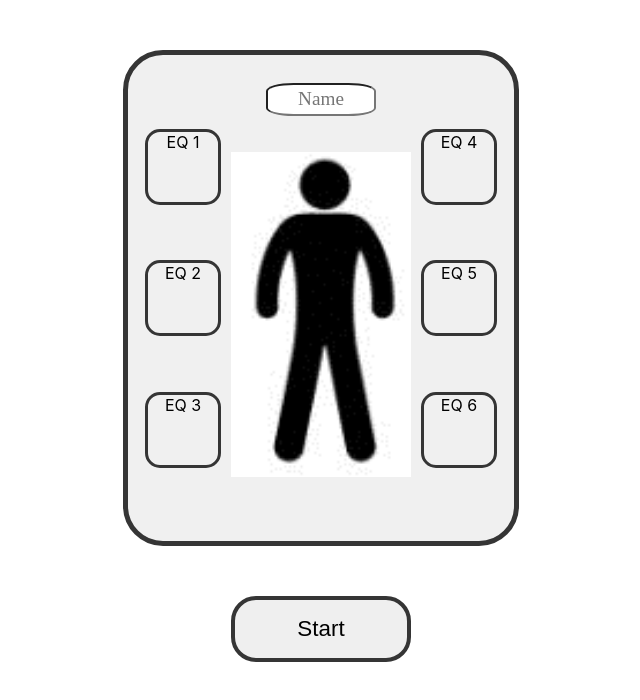
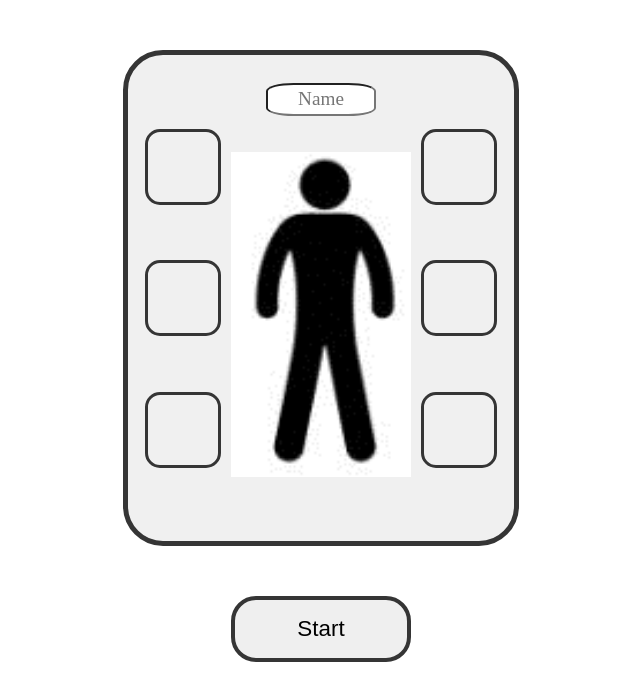
Before and after one commit to Konstantin-nik/Fighting-Lobby, a React (Create React App) app in the folder my-app/: page / in a window 1280 px wide. Shown: the top 700 px of the page, without its empty margins (319-959 px from the left). Built offline with nearby package versions, Linux system fonts and the light colour scheme.

Commit message:
to react components v1

```diff
--- /dev/null
+++ b/my-app/src/App.js
@@ -0,0 +1,7 @@
+import Lobby from "./pages/Lobby";
+
+function App() {
+  return <Lobby />;
+}
+
+export default App;
--- a/my-app/src/Lobby.js
+++ /dev/null
@@ -1,28 +0,0 @@
-import "./Lobby.css";
-import stickman from "./pict/stickman.gif";
-
-function Lobby() {
-  return (
-    <>
-      <div id="stickman-equip-field">
-        <div id="column">
-          <div id="item-equip-field">EQ 1</div>
-          <div id="item-equip-field">EQ 2</div>
-          <div id="item-equip-field">EQ 3</div>
-        </div>
-        <div id="column1">
-          <input id="stickman-name" placeholder="Name" />
-          <img alt="stickman" id="stickman-img" src={stickman}></img>
-        </div>
-        <div id="column">
-          <div id="item-equip-field">EQ 4</div>
-          <div id="item-equip-field">EQ 5</div>
-          <div id="item-equip-field">EQ 6</div>
-        </div>
-      </div>
-      <button id="start-button">Start</button>
-    </>
-  );
-}
-
-export default Lobby;
--- a/my-app/src/index.css
+++ b/my-app/src/index.css
@@ -18,4 +18,5 @@ code {
   flex-direction: column;
   align-content: center;
   align-items: center;
+  user-select: none;
 }
--- a/my-app/src/index.js
+++ b/my-app/src/index.js
@@ -1,13 +1,13 @@
 import React from "react";
 import ReactDOM from "react-dom/client";
 import "./index.css";
-import Lobby from "./Lobby";
+import App from "./App";
 import reportWebVitals from "./reportWebVitals";
 
 const root = ReactDOM.createRoot(document.getElementById("root"));
 root.render(
   <React.StrictMode>
-    <Lobby />
+    <App />
   </React.StrictMode>
 );
 
--- /dev/null
+++ b/my-app/src/pages/Lobby/EquipField/Item/index.css
@@ -0,0 +1,9 @@
+#item-equip-field {
+    display: flex;
+    justify-content: center;
+    align-content: center;
+    border: solid rgb(53, 53, 53) 3px;
+    border-radius: 15px;
+    height: 70px;
+    width: 70px;
+}
--- /dev/null
+++ b/my-app/src/pages/Lobby/EquipField/Item/index.js
@@ -0,0 +1,7 @@
+import "./index.css";
+
+const Item = () => {
+  return <div id="item-equip-field"></div>;
+};
+
+export default Item;
--- /dev/null
+++ b/my-app/src/pages/Lobby/EquipField/index.css
@@ -0,0 +1,47 @@
+#stickman-equip-field {
+    display: flex;
+    justify-content: center;
+    align-content: center;
+    border: solid rgb(53, 53, 53) 5px;
+    border-radius: 40px;
+    height: 450px;
+    width: 350px;
+    padding: 18px;
+    margin: 50px;
+    background: #f0f0f0;
+}
+
+#column {
+    display: flex;
+    align-content: center;
+    align-items: center;
+    flex-direction: column;
+    justify-content: space-evenly;
+}
+
+#stickman-img {
+    display: flex;
+    justify-content: center;
+    align-content: center;
+    flex-direction: column;
+    padding: 26px 0px 26px 0px;
+    width: 180px;
+    margin: 10px;
+}
+
+#stickman-name {
+    text-align: center;
+    width: 50%;
+    padding: 0.2rem;
+    font-family: italic;
+    font-size: 1.2em;
+    border-radius: 25%;
+}
+
+#column1 {
+    display: flex;
+    align-content: center;
+    justify-content: center;
+    align-items: center;
+    flex-direction: column;
+}
--- /dev/null
+++ b/my-app/src/pages/Lobby/EquipField/index.js
@@ -0,0 +1,30 @@
+import Item from "./Item";
+
+import stickman from "../../../pict/stickman.gif";
+
+import "./index.css";
+
+function EquipField() {
+  return (
+    <>
+      <div id="stickman-equip-field">
+        <div id="column">
+          <Item />
+          <Item />
+          <Item />
+        </div>
+        <div id="column1">
+          <input id="stickman-name" placeholder="Name" />
+          <img alt="stickman" id="stickman-img" src={stickman}></img>
+        </div>
+        <div id="column">
+          <Item />
+          <Item />
+          <Item />
+        </div>
+      </div>
+    </>
+  );
+}
+
+export default EquipField;
--- /dev/null
+++ b/my-app/src/pages/Lobby/index.css
@@ -0,0 +1,9 @@
+
+#start-button {
+    border: solid rgb(53, 53, 53) 4px;
+    border-radius: 25px;
+    padding: 1rem 3rem 1rem 3rem;
+    font-family: sans-serif;
+    font-size: 1.4em;
+    width: 180px;
+}
--- /dev/null
+++ b/my-app/src/pages/Lobby/index.js
@@ -0,0 +1,18 @@
+import EquipField from "./EquipField";
+
+import "./index.css";
+
+const Start = () => {
+  return <button id="start-button">Start</button>;
+};
+
+function Lobby() {
+  return (
+    <>
+      <EquipField id="stickman-equip-field" />
+      <Start />
+    </>
+  );
+}
+
+export default Lobby;
```
Also changed, not shown: my-app/src/App.css (renamed from my-app/src/Lobby.css), 1 other file (tests, documents, lock files or other folders).
